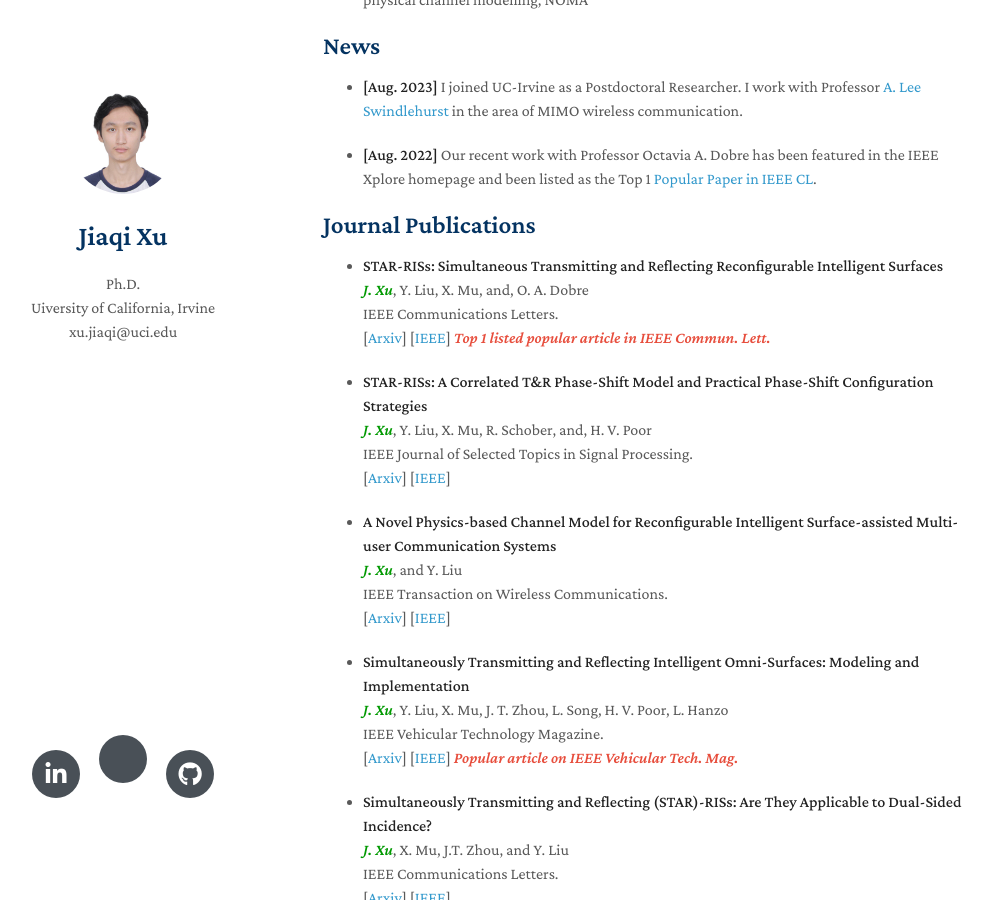
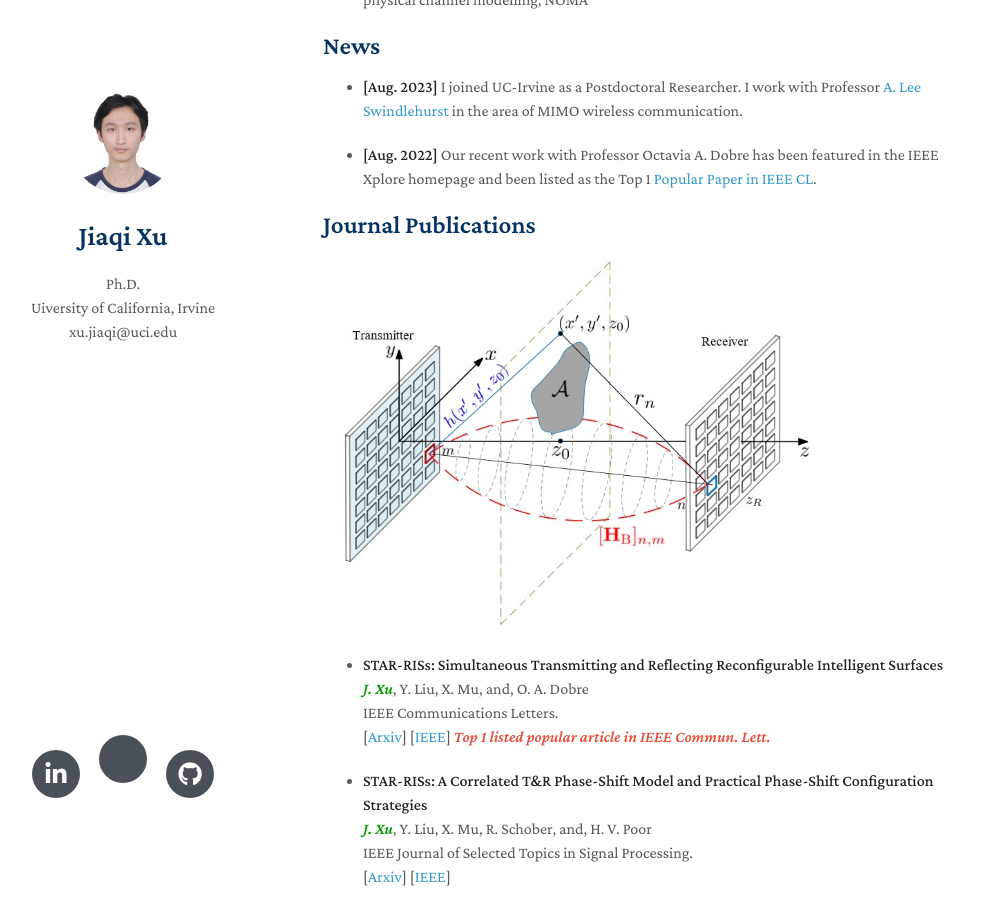
Before and after one commit to JazielXu/JazielXu.github.io, a Jekyll site: the page built from index.md, in a window 1280 px wide and 900 px high, scrolled down 303 px. Shown: the whole window, without its empty margins (147-1139 px from the left). Built offline with Jekyll 4.4.1, drawn with Linux system fonts in a browser that asks for light colours; nearby versions of some CDN libraries; a style sheet for code colours, icons or effects is not loaded.

Commit message:
Update index.md
add pic in main

```diff
--- a/index.md
+++ b/index.md
@@ -21,6 +21,8 @@
 - **[Aug. 2022]** Our recent work with Professor Octavia A. Dobre has been featured in the IEEE Xplore homepage and been listed as the Top 1 [Popular Paper in IEEE CL](https://ieeexplore.ieee.org/xpl/RecentIssue.jsp?punumber=4234).
 
 ## Journal Publications
+
+<img src="./assets/img/NFSensing.jpg" alt="Girl in a jacket" width="500">
 
 - **STAR-RISs: Simultaneous Transmitting and Reflecting Reconfigurable Intelligent Surfaces**
   <br>
```
